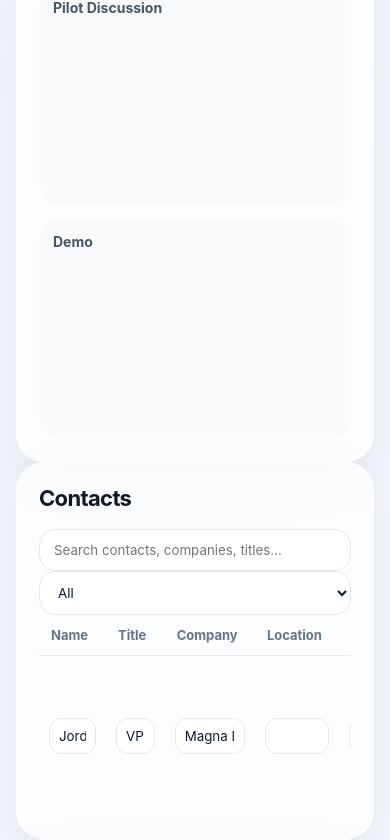
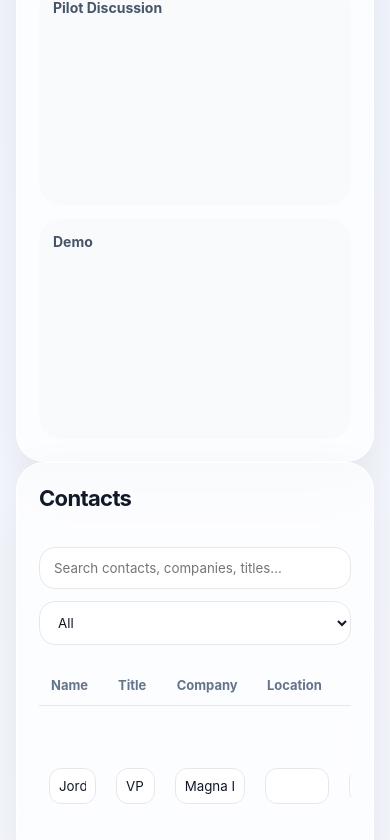
Before and after one commit to danicayuen-foundation/foundation-crm2, a React (Vite) app: page / in a window 390 px wide. Shown: the part 3817-4657 px from the top of the page. Built offline with nearby package versions, Linux system fonts and the light colour scheme.

Commit message:
Add new styles for section headers and follow-up cards

```diff
--- a/src/style.css
+++ b/src/style.css
@@ -454,3 +454,63 @@ td select {
   font-weight: 700;
   margin-top: 8px;
 }
+
+.sectionHeader {
+  display: flex;
+  justify-content: space-between;
+  align-items: center;
+  gap: 18px;
+  margin-bottom: 20px;
+}
+
+.filterRow {
+  display: grid;
+  grid-template-columns: 1fr 180px;
+  gap: 12px;
+  width: min(520px, 100%);
+}
+
+.followUpGrid {
+  display: grid;
+  grid-template-columns: repeat(3, 1fr);
+  gap: 14px;
+}
+
+.followUpCard {
+  background: rgba(255,255,255,0.88);
+  border-radius: 24px;
+  padding: 18px;
+  box-shadow: 0 14px 32px rgba(15,23,42,0.06);
+}
+
+.followUpCard strong,
+.followUpCard span {
+  display: block;
+}
+
+.followUpCard span {
+  color: #64748b;
+  margin-top: 4px;
+}
+
+.followUpCard p {
+  color: #dc2626;
+  font-weight: 800;
+}
+
+.emptyText {
+  color: #64748b;
+  font-weight: 700;
+}
+
+@media (max-width: 900px) {
+  .sectionHeader {
+    flex-direction: column;
+    align-items: stretch;
+  }
+
+  .filterRow,
+  .followUpGrid {
+    grid-template-columns: 1fr;
+  }
+}
```
